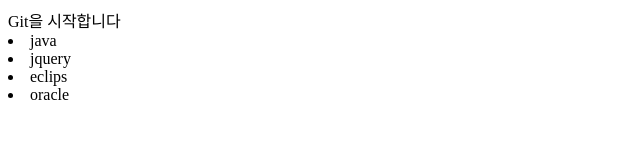
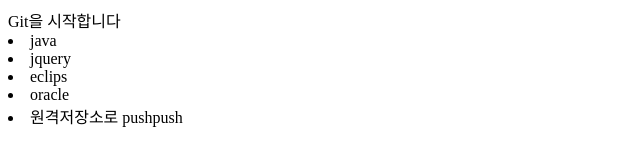
Before and after one commit to zelda0/Kosta, a plain HTML site: page WebContent/index.html in a window 1280 px wide. Shown: the whole page, without its empty margins (0-640 px from the left). Drawn offline with Linux system fonts and the light colour scheme.

Commit message:
원격저장소로 push

```diff
--- a/WebContent/index.html
+++ b/WebContent/index.html
@@ -10,5 +10,7 @@
 		<li>jquery</li>
 		<li>eclips</li>
 		<li>oracle</li>
+
+		<li>원격저장소로 pushpush</li>
 </body>
 </html>
```
